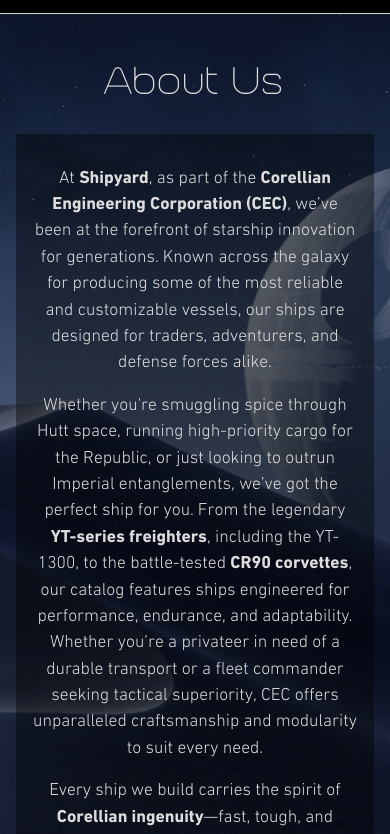
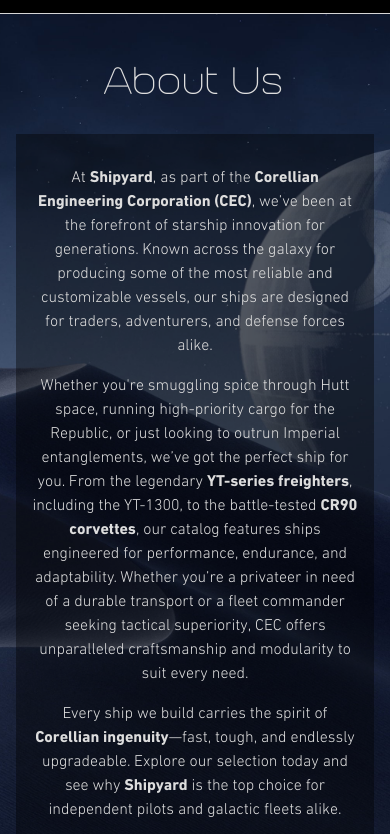
Before and after one commit to Dimitrije108/shopping-cart, a React (Vite) app: page / in a window 390 px wide. Shown: the part 1240-2074 px from the top of the page. Built offline with nearby package versions, Linux system fonts and the light colour scheme.

Commit message:
feat: adjust font size for responsiveness

```diff
--- a/src/components/Homepage/AboutUsSection/AboutUsSection.module.css
+++ b/src/components/Homepage/AboutUsSection/AboutUsSection.module.css
@@ -57,4 +57,8 @@
 		background-repeat: no-repeat;
 		background-position: center;
 	}
+
+	.aboutUsText {
+		font-size: 1rem;
+	}
 }
```
